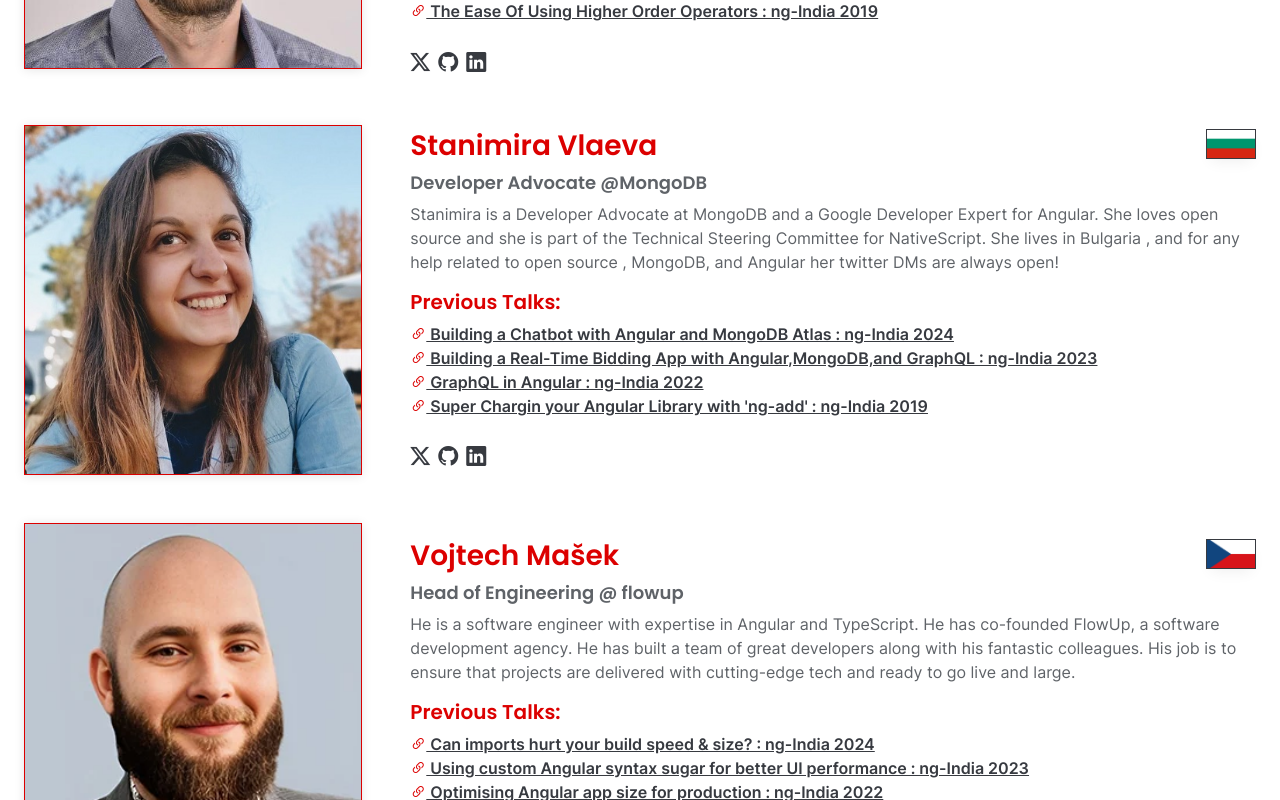
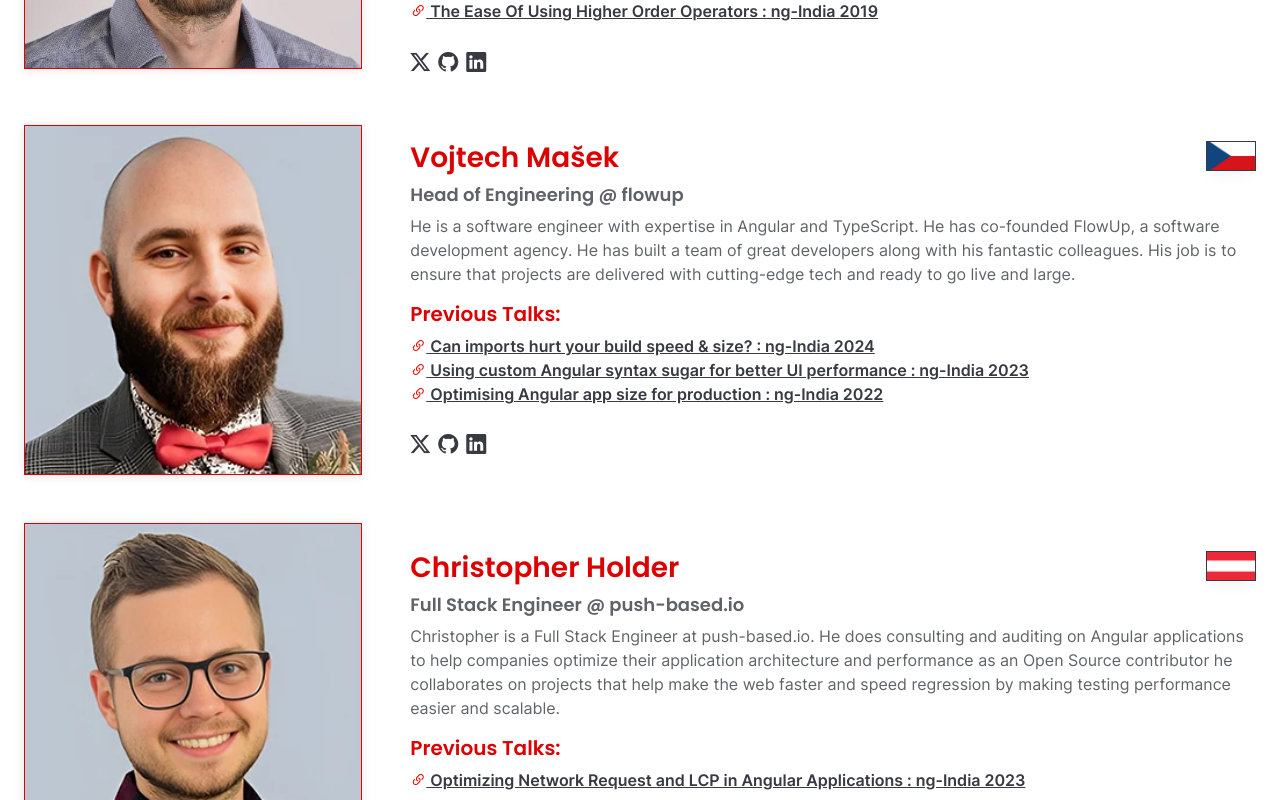
Before and after one commit to debugmodedotnet/ngindia2025, an Angular app: page /speakers in a window 1280 px wide. Shown: the part 940-1740 px from the top of the page. Built offline with nearby package versions, Linux system fonts and the light colour scheme.

Commit message:
Minor changes

```diff
--- a/src/app/components/pricing/pricing.component.html
+++ b/src/app/components/pricing/pricing.component.html
@@ -9,14 +9,16 @@
         <div class="pricing-table">
           <div class="text-center">
             <h2
-              class="font-18 text-uppercase fw-semibold my-4 font-family-poppins nmc-primary"
+              class="nmc-primary font-32 text-uppercase fw-bold border-bottom pb-3"
             >
-              75 Tickets
+              Batch 1
             </h2>
 
-            <h3 class="nmc-medium-grey font-15 fw-semibold text-uppercase">
-              Batch 1
-            </h3>
+            <h2
+              class="font-18 text-uppercase fw-semibold my-4 font-family-poppins nmc-medium-grey"
+            >
+              100 Tickets
+            </h2>
 
             <span class="price d-block mb-3">
               <sup>₹</sup> <span class="number">3500</span><sub>+18% GST</sub>
@@ -29,7 +31,10 @@
               <li class="mb-4">Goodies</li>
             </ul>
 
-            <a href="#" class="nmc-btn-primary h-auto px-2 py-3">Buy Ticket</a>
+            <!-- <a href="#" class="nmc-btn-primary h-auto px-2 py-3">Buy Ticket</a> -->
+            <a href="#" class="nmc-btn-primary h-auto px-2 py-3 disabled"
+            >Coming Soon</a
+          >
           </div>
         </div>
       </div>
@@ -38,13 +43,15 @@
         <div class="pricing-table">
           <div class="text-center">
             <h2
-              class="font-18 text-uppercase fw-semibold my-4 font-family-poppins nmc-primary"
+              class="nmc-primary font-32 text-uppercase fw-bold border-bottom pb-3"
+            >
+              Batch 2
+            </h2>
+
+            <h2
+              class="font-18 text-uppercase fw-semibold my-4 font-family-poppins nmc-medium-grey"
             >
               300 Tickets
-            </h2>
-
-            <h2 class="nmc-medium-grey font-15 fw-semibold text-uppercase">
-              Batch 2
             </h2>
 
             <span class="price d-block mb-3">
@@ -69,13 +76,15 @@
         <div class="pricing-table">
           <div class="text-center">
             <h2
-              class="font-18 text-uppercase fw-semibold my-4 font-family-poppins nmc-primary"
+              class="nmc-primary font-32 text-uppercase fw-bold border-bottom pb-3"
+            >
+              Batch 3
+            </h2>
+
+            <h2
+              class="font-18 text-uppercase fw-semibold my-4 font-family-poppins nmc-medium-grey"
             >
               50 Tickets
-            </h2>
-
-            <h2 class="nmc-medium-grey font-15 fw-semibold text-uppercase">
-              Batch 3
             </h2>
 
             <span class="price d-block mb-3">
@@ -97,11 +106,10 @@
       </div>
     </div>
 
-    <div class="note mt-4 red-bg-gradient text-center p-4 p-sm-5">
-      <h3 class="mb-0 nmc-white lh-base">
-        We are excited to announce that Batch 1 tickets will officially go live
-        on January 1st. Mark your calendars and be ready to secure your spot!
-      </h3>
-    </div>
+    <h3
+      class="mb-0 nmc-primary lh-base font-family-poppins mt-5 text-center font-32"
+    >
+      Batch 1 tickets go live on January 1st!
+    </h3>
   </div>
 </section>
--- a/src/app/dto/agenda.json.ts
+++ b/src/app/dto/agenda.json.ts
@@ -12,9 +12,9 @@ export const agenda: IAgenda[] = [
     },
     {
         "title": "Session 1",
-        "speakerName": "Stanimira Vlaeva",
-        "speakerPosition": "Developer Advocate @MongoDB",
-        "speakerImage": "assets/images/speakers/stanimira-vlaeva.jpeg",
+        "speakerName": "Yet to be decided",
+        "speakerPosition": "",
+        "speakerImage": "assets/images/agenda/default.jpg",
         "startTime": "9:00 AM",
         "endTime": "9:30 AM",
         "description": ""
--- a/src/app/dto/speakers.json.ts
+++ b/src/app/dto/speakers.json.ts
@@ -1,40 +1,40 @@
 import { ISpeakers } from "../models/speakers";
 
 export const speakers: ISpeakers[] = [
-    {
-        "id": 3,
-        "name": "Stanimira Vlaeva",
-        "position": "Developer Advocate @MongoDB",
-        "bio": "Stanimira is a Developer Advocate at MongoDB and a Google Developer Expert for Angular. She loves open source and she is part of the Technical Steering Committee for NativeScript. She lives in Bulgaria , and for any help related to open source , MongoDB, and Angular her twitter DMs are always open!",
-        "image": "assets/images/speakers/stanimira-vlaeva.jpeg",
-        "flag": "assets/images/speakers/flags/bulgaria.png",
-        "twitter": "https://x.com/StanimiraVlaeva",
-        "linkedin": "https://www.linkedin.com/in/sis0k0/",
-        "github": "https://github.com/sis0k0",
-        "youtube": "",
-        "previousTalks": [
-            {
-                title: "Building a Chatbot with Angular and MongoDB Atlas",
-                event: "ng-India 2024",
-                link: "https://www.youtube.com/watch?v=KLH-iAPhwKU"
-            },
-            {
-                title: "Building a Real-Time Bidding App with Angular,MongoDB,and GraphQL",
-                event: "ng-India 2023",
-                link: "https://www.youtube.com/watch?v=Yaimk5Z22sA"
-            },
-            {
-                title: "GraphQL in Angular",
-                event: "ng-India 2022",
-                link: "https://www.youtube.com/watch?v=X9XFphBs7oM"
-            },
-            {
-                title: "Super Chargin your Angular Library with 'ng-add'",
-                event: "ng-India 2019",
-                link: "https://www.youtube.com/watch?v=9TSZ97-IH28"
-            }
-        ]
-    },
+    // {
+    //     "id": 3,
+    //     "name": "Stanimira Vlaeva",
+    //     "position": "Developer Advocate @MongoDB",
+    //     "bio": "Stanimira is a Developer Advocate at MongoDB and a Google Developer Expert for Angular. She loves open source and she is part of the Technical Steering Committee for NativeScript. She lives in Bulgaria , and for any help related to open source , MongoDB, and Angular her twitter DMs are always open!",
+    //     "image": "assets/images/speakers/stanimira-vlaeva.jpeg",
+    //     "flag": "assets/images/speakers/flags/bulgaria.png",
+    //     "twitter": "https://x.com/StanimiraVlaeva",
+    //     "linkedin": "https://www.linkedin.com/in/sis0k0/",
+    //     "github": "https://github.com/sis0k0",
+    //     "youtube": "",
+    //     "previousTalks": [
+    //         {
+    //             title: "Building a Chatbot with Angular and MongoDB Atlas",
+    //             event: "ng-India 2024",
+    //             link: "https://www.youtube.com/watch?v=KLH-iAPhwKU"
+    //         },
+    //         {
+    //             title: "Building a Real-Time Bidding App with Angular,MongoDB,and GraphQL",
+    //             event: "ng-India 2023",
+    //             link: "https://www.youtube.com/watch?v=Yaimk5Z22sA"
+    //         },
+    //         {
+    //             title: "GraphQL in Angular",
+    //             event: "ng-India 2022",
+    //             link: "https://www.youtube.com/watch?v=X9XFphBs7oM"
+    //         },
+    //         {
+    //             title: "Super Chargin your Angular Library with 'ng-add'",
+    //             event: "ng-India 2019",
+    //             link: "https://www.youtube.com/watch?v=9TSZ97-IH28"
+    //         }
+    //     ]
+    // },
     {
         "id": 5,
         "name": "Christopher Holder",
```
Also changed, not shown: public/assets/images/agenda/default.jpg (added).
